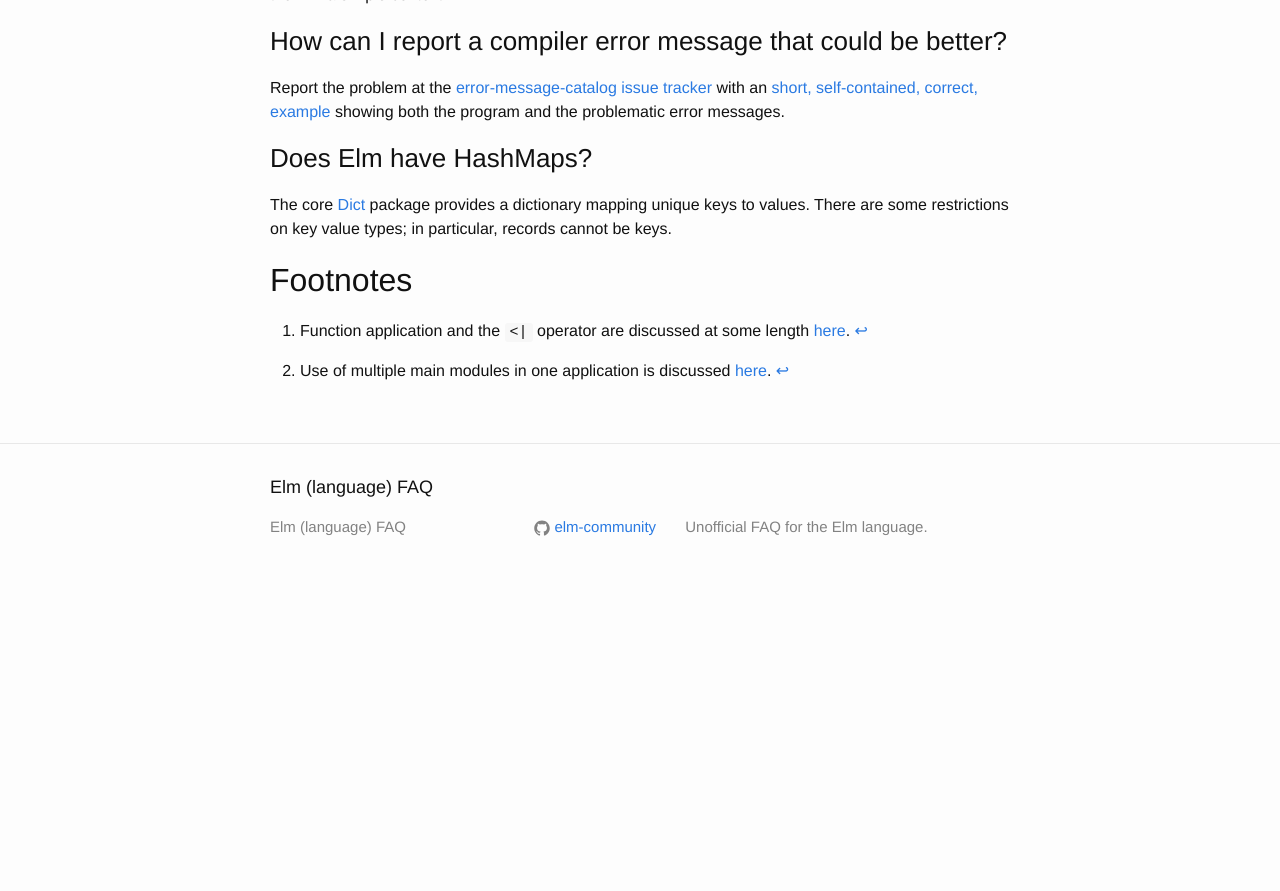
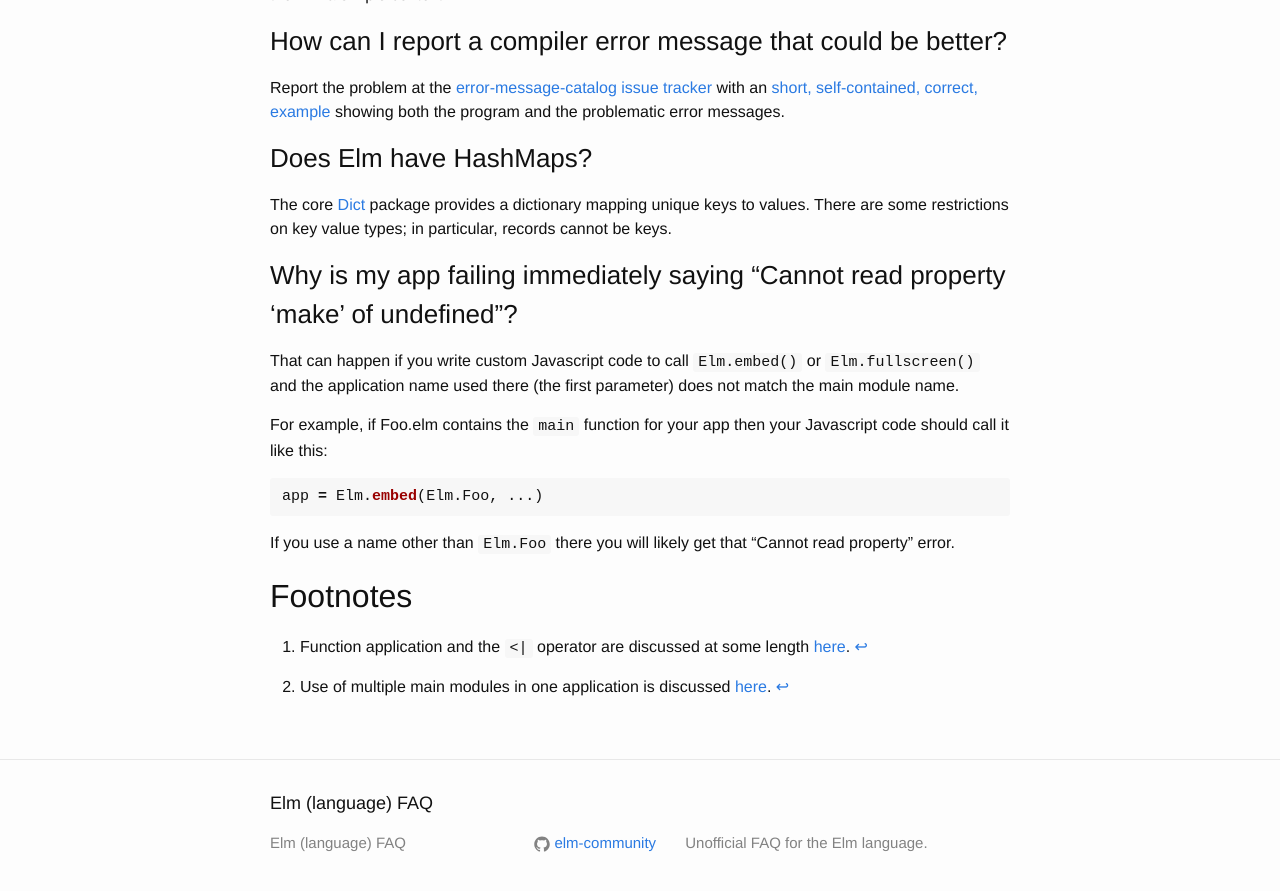
Before and after one commit to gunnarahlberg/elm-faq, a Jekyll site: the page built from index.md, in a window 1280 px wide and 900 px high, scrolled down 4988 px. Shown: the top 891 px of the window. Built offline with Jekyll 4.4.1, drawn with Linux system fonts in a browser that asks for light colours; before the commit the page ends 5587 px from its top, so only the background shows below that.

Commit message:
About "Cannot read property 'make' of undefined".

````diff
--- a/index.md
+++ b/index.md
@@ -201,4 +201,16 @@
 
 The core [Dict](http://package.elm-lang.org/packages/elm-lang/core/latest/Dict) package provides a dictionary mapping unique keys to values. There are some restrictions on key value types; in particular, records cannot be keys.
 
+### Why is my app failing immediately saying "Cannot read property 'make' of undefined"?
+
+That can happen if you write custom Javascript code to call `Elm.embed()` or `Elm.fullscreen()` and the application name used there (the first parameter) does not match the main module name.
+
+For example, if Foo.elm contains the `main` function for your app then your Javascript code should call it like this:
+
+```javascript
+app = Elm.embed(Elm.Foo, ...)
+```
+
+If you use a name other than `Elm.Foo` there you will likely get that "Cannot read property" error.
+
 ## Footnotes
````
